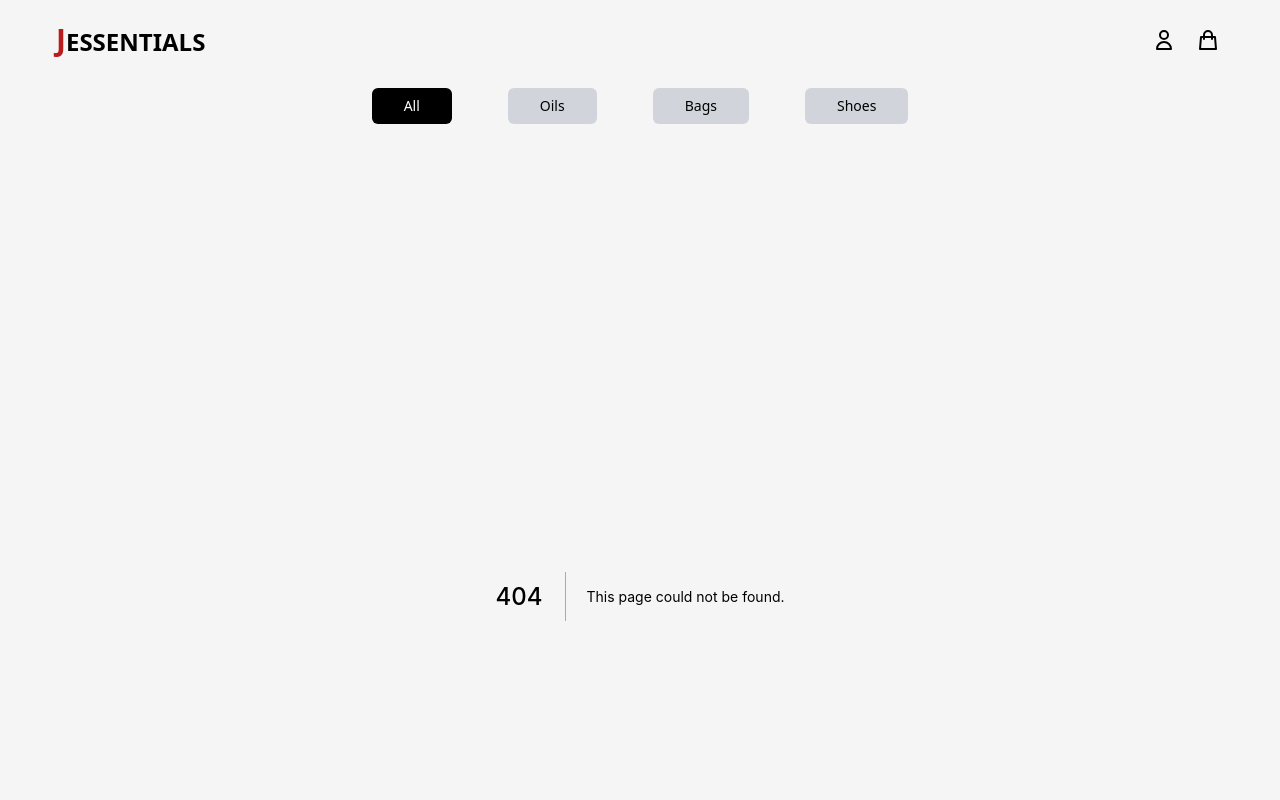
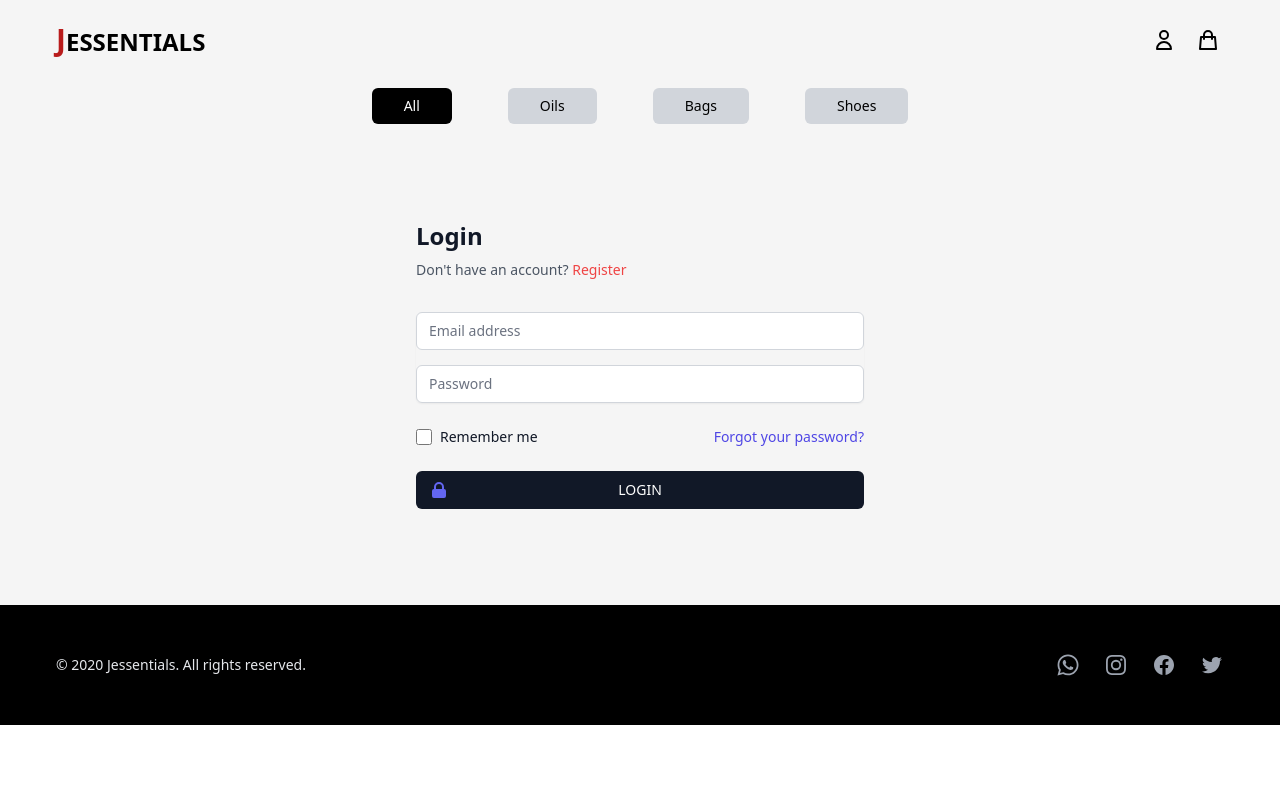
Before and after one commit to chidexebere/jessentials, a Next.js app: page /login in a window 1280 px wide. Before the commit this address had no page. Shown: the top 800 px of the page. Built offline with nearby package versions, Linux system fonts and the light colour scheme.

Commit message:
Add login page

```diff
--- /dev/null
+++ b/pages/login.tsx
@@ -0,0 +1,96 @@
+import type { NextPage } from 'next';
+import { LockClosedIcon } from '@heroicons/react/solid';
+
+const Login: NextPage = () => {
+	return (
+		<div className="min-h-full flex items-center justify-center  px-4 sm:px-6 lg:px-8">
+			<div className="max-w-md w-full space-y-8">
+				<div className="text-left">
+					<h2 className="mt-6 text-2xl font-semibold text-gray-900">Login</h2>
+					<p className="mt-2 text-sm text-gray-600">
+						Don&#39;t have an account?{' '}
+						<a href="#" className="font-medium text-red-500 hover:text-red-400">
+							Register
+						</a>
+					</p>
+				</div>
+				<form className="mt-8 space-y-6" action="#" method="POST">
+					<input type="hidden" name="remember" defaultValue="true" />
+					<div className="rounded-md shadow-sm -space-y-px">
+						<div>
+							<label htmlFor="email-address" className="sr-only">
+								Email address
+							</label>
+							<input
+								id="email-address"
+								name="email"
+								type="email"
+								autoComplete="email"
+								required
+								className="appearance-none rounded-md my-4 relative block w-full px-3 py-2 border border-gray-300 placeholder-gray-500 text-gray-900 focus:outline-none focus:ring-indigo-500 focus:border-indigo-500 focus:z-10 sm:text-sm"
+								placeholder="Email address"
+							/>
+						</div>
+						<div>
+							<label htmlFor="password" className="sr-only">
+								Password
+							</label>
+							<input
+								id="password"
+								name="password"
+								type="password"
+								autoComplete="current-password"
+								required
+								className="appearance-none rounded-md my-4 relative block w-full px-3 py-2 border border-gray-300 placeholder-gray-500 text-gray-900 focus:outline-none focus:ring-indigo-500 focus:border-indigo-500 focus:z-10 sm:text-sm"
+								placeholder="Password"
+							/>
+						</div>
+					</div>
+
+					<div className="flex items-center justify-between">
+						<div className="flex items-center">
+							<input
+								id="remember-me"
+								name="remember-me"
+								type="checkbox"
+								className="h-4 w-4 text-indigo-600 focus:ring-indigo-500 border-gray-300 rounded"
+							/>
+							<label
+								htmlFor="remember-me"
+								className="ml-2 block text-sm text-gray-900"
+							>
+								Remember me
+							</label>
+						</div>
+
+						<div className="text-sm">
+							<a
+								href="#"
+								className="font-medium text-indigo-600 hover:text-indigo-500"
+							>
+								Forgot your password?
+							</a>
+						</div>
+					</div>
+
+					<div>
+						<button
+							type="submit"
+							className="group relative w-full flex justify-center py-2 px-4 border border-transparent text-sm font-medium rounded-md text-white bg-gray-900 hover:bg-gray-700 focus:outline-none focus:ring-2 focus:ring-offset-2 focus:ring-indigo-500 uppercase"
+						>
+							<span className="absolute left-0 inset-y-0 flex items-center pl-3">
+								<LockClosedIcon
+									className="h-5 w-5 text-indigo-500 group-hover:text-indigo-400"
+									aria-hidden="true"
+								/>
+							</span>
+							Login
+						</button>
+					</div>
+				</form>
+			</div>
+		</div>
+	);
+};
+
+export default Login;
```
